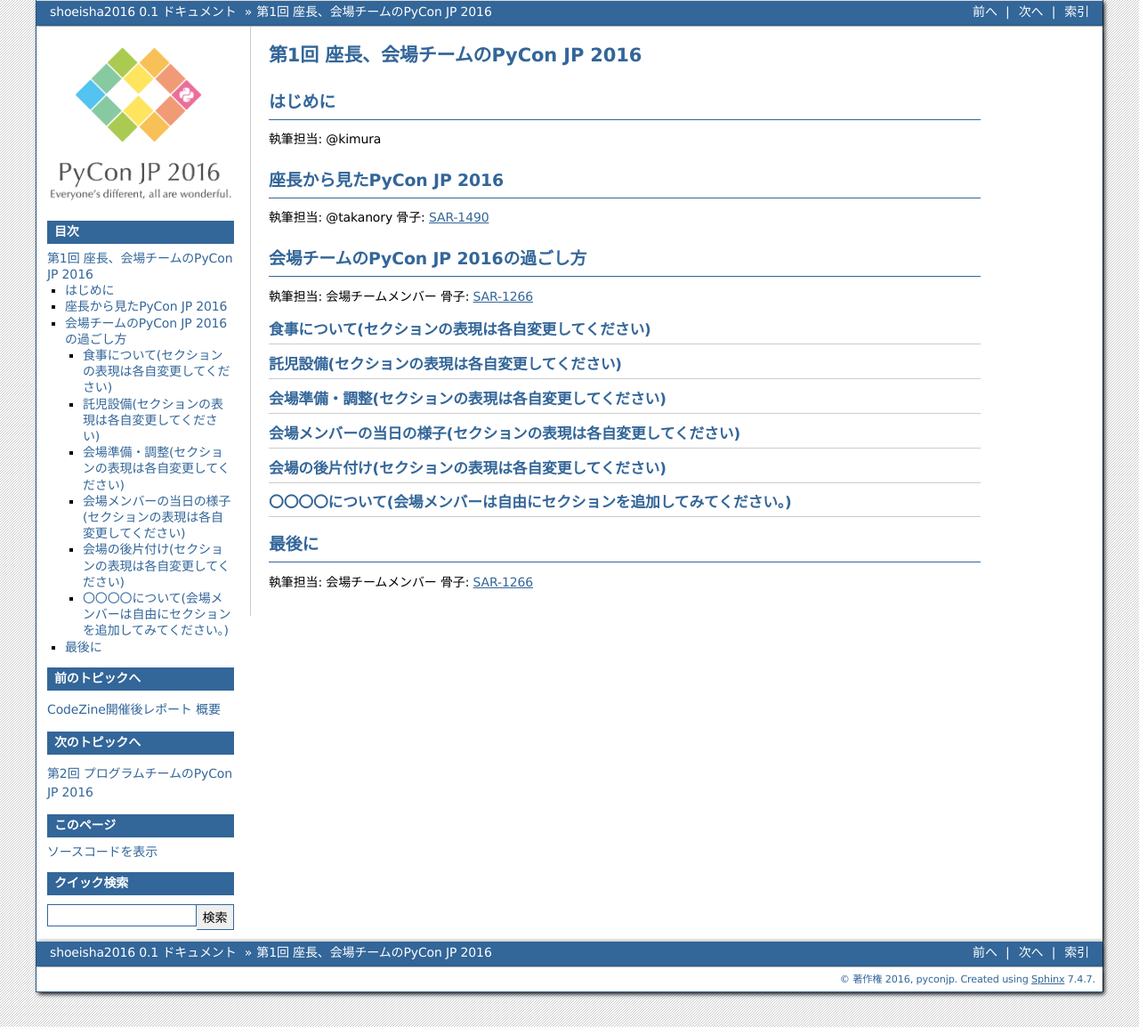
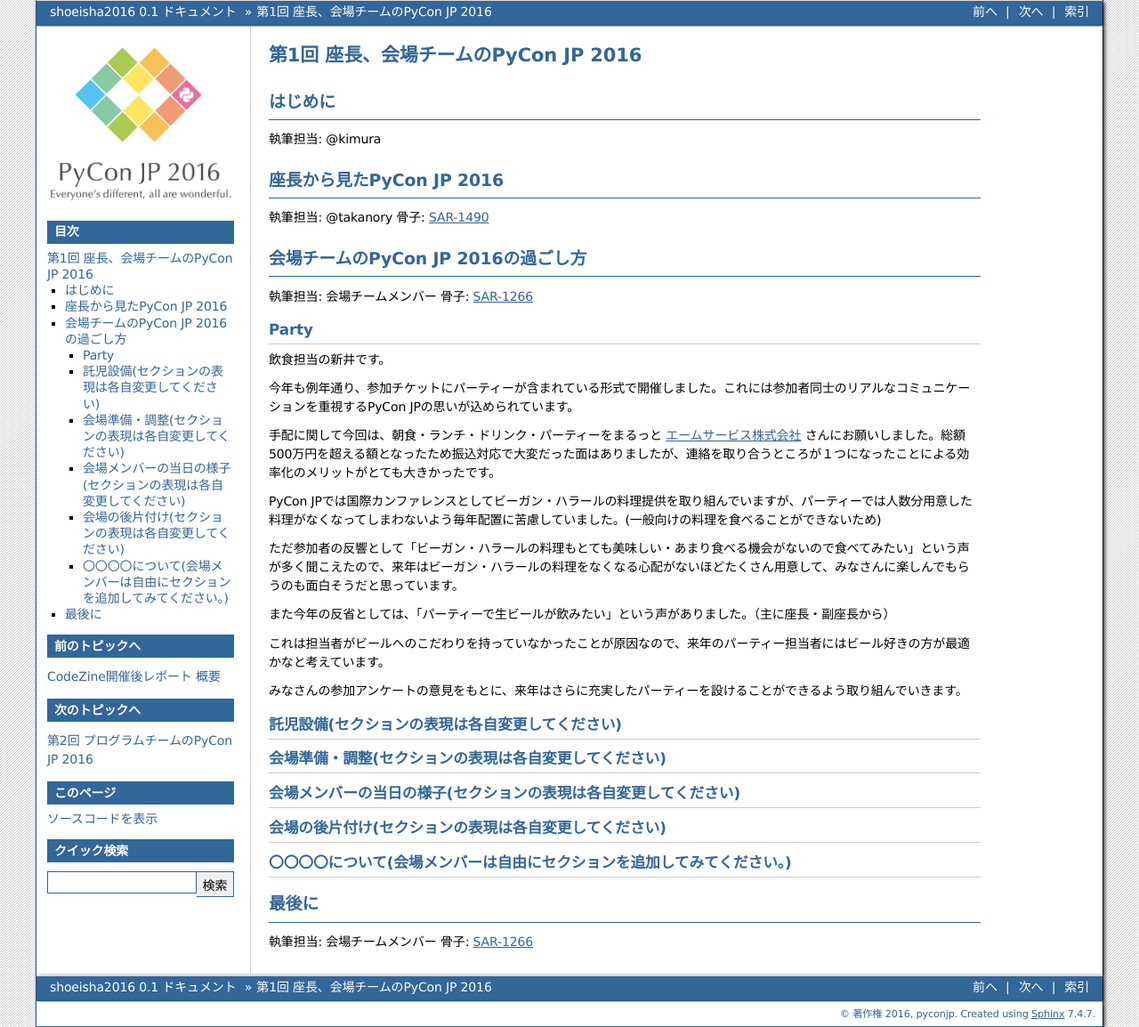
Before and after one commit to pyconjp/shoeisha2016, a Sphinx documentation site: the page built from source/afterreport_01_venue.rst, in a window 1280 px wide. Shown: the whole page at 89% size. Built offline with Sphinx 7.4.7, drawn with Linux system fonts in a browser that asks for light colours.

Commit message:
Add Party Section

```diff
--- a/source/afterreport_01_venue.rst
+++ b/source/afterreport_01_venue.rst
@@ -16,8 +16,23 @@
 執筆担当: 会場チームメンバー
 骨子: `SAR-1266 <https://pyconjp.atlassian.net/browse/SAR-1266>`_
 
-食事について(セクションの表現は各自変更してください)
+Party
 -----------------------------------------
+飲食担当の新井です。
+
+今年も例年通り、参加チケットにパーティーが含まれている形式で開催しました。これには参加者同士のリアルなコミュニケーションを重視するPyCon JPの思いが込められています。
+
+手配に関して今回は、朝食・ランチ・ドリンク・パーティーをまるっと `エームサービス株式会社 <https://www.aimservices.co.jp/>`_ さんにお願いしました。総額500万円を超える額となったため振込対応で大変だった面はありましたが、連絡を取り合うところが１つになったことによる効率化のメリットがとても大きかったです。
+
+PyCon JPでは国際カンファレンスとしてビーガン・ハラールの料理提供を取り組んでいますが、パーティーでは人数分用意した料理がなくなってしまわないよう毎年配置に苦慮していました。(一般向けの料理を食べることができないため)
+
+ただ参加者の反響として「ビーガン・ハラールの料理もとても美味しい・あまり食べる機会がないので食べてみたい」という声が多く聞こえたので、来年はビーガン・ハラールの料理をなくなる心配がないほどたくさん用意して、みなさんに楽しんでもらうのも面白そうだと思っています。
+
+また今年の反省としては、「パーティーで生ビールが飲みたい」という声がありました。（主に座長・副座長から）
+
+これは担当者がビールへのこだわりを持っていなかったことが原因なので、来年のパーティー担当者にはビール好きの方が最適かなと考えています。
+
+みなさんの参加アンケートの意見をもとに、来年はさらに充実したパーティーを設けることができるよう取り組んでいきます。
 
 託児設備(セクションの表現は各自変更してください)
 -----------------------------------------
```
